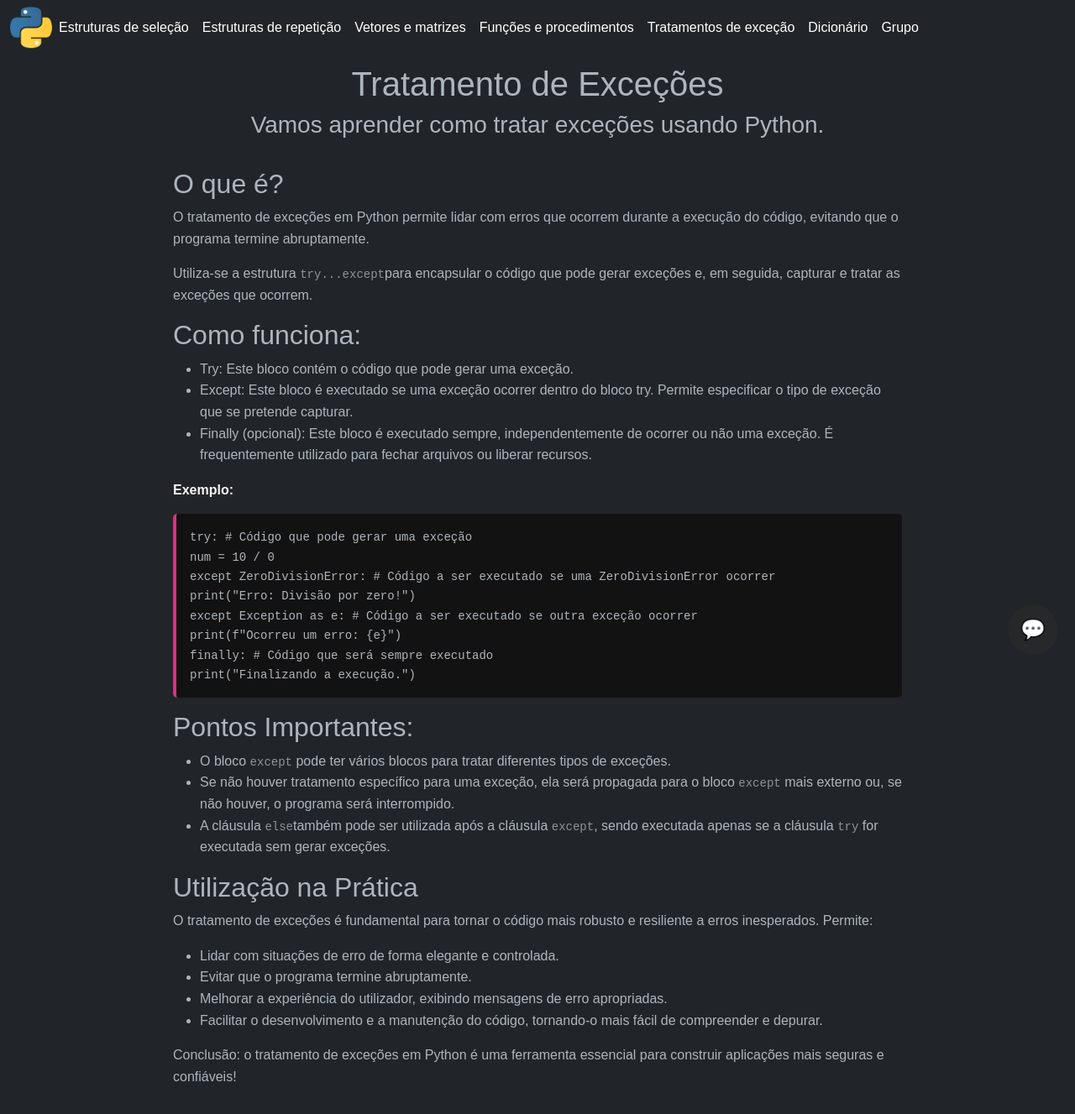
After one commit to DaviGaleno/projeto_final_ip_cc, a Flask app: page /tratamento in a window 1280 px wide. The commit adds this page. Shown: the whole page at 84% size. Run offline with Flask 3, Linux system fonts and the light colour scheme.

Commit message:
Add files via upload

```diff
--- a/app.py
+++ b/app.py
@@ -40,6 +40,14 @@ def vetoresematrizes():
 def estruturasdeseleção():
     return render_template('estruturasdeseleção.html')
 
+
+@app.route('/funcoeseprocedimentos')
+def funcoeseprocedimentos():
+    return render_template('funcoeseprocedimentos.html')
+
+@app.route('/tratamento')
+def tratamento():
+    return render_template('tratamento.html')
 
 @app.route('/estruturasderepetição')
 def estruturasderepetição():
--- a/templates/modelo.html
+++ b/templates/modelo.html
@@ -113,10 +113,10 @@
           <a class="nav-link active" href="vetoresematrizes">Vetores e matrizes</a>
         </li>
         <li class="nav-item">
-          <a class="nav-link active" href="#">Funções e procedimentos</a>
+          <a class="nav-link active" href="funcoeseprocedimentos">Funções e procedimentos</a>
         </li>
         <li class="nav-item">
-          <a class="nav-link active" href="#">Tratamentos de exceção</a>
+          <a class="nav-link active" href="tratamento">Tratamentos de exceção</a>
         </li>
         <li class="nav-item">
           <a class="nav-link active" href="dicionario">Dicionário</a>
--- /dev/null
+++ b/templates/tratamento.html
@@ -0,0 +1,133 @@
+{% extends "modelo.html" %}
+{% block conteudo %}
+
+<!DOCTYPE html>
+<html lang="pt-br">
+<head>
+  <meta charset="UTF-8">
+  <meta name="viewport" content="width=device-width, initial-scale=1.0">
+  <title>Tratamento de Exceções</title>
+
+  <style>
+
+    body {
+      font-family: 'Arial', 'sans-serif';
+      line-height: 1.6;
+      margin: 0;
+      padding: 0;
+      background-color: #212529;
+      color: #ADB5BD;
+    }
+
+    header {
+      background-color: #212529;
+      color: #ADB5BD;
+      padding: 10px;
+      text-align: center;
+    }
+
+    h1, h2 {
+      color: #ADB5BD;
+    }
+
+    h3 {
+      color: #ADB5BD;
+    }
+
+    main {
+      padding: 1rem;
+      max-width: 900px;
+      margin: auto;
+      background-color: #212529;
+      border-radius: 10px;
+    }
+
+    p {
+      margin-bottom: 1rem;
+    }
+
+    pre {
+      background-color: #131212;
+      padding: 1rem;
+      border-left: 4px solid #d63384;
+      overflow-x: auto;
+      border-radius: 5px;
+    }
+
+    code {
+      font-family: 'Courier New', Courier, monospace;
+      color: #8c949b;
+    }
+
+    strong {
+      color: #f7f3f3;
+    }
+
+    i {
+      color: #6c757d;
+    }
+  </style>
+</head>
+
+<body>
+  <header>
+    <h1>Tratamento de Exceções</h1>
+    <h3>Vamos aprender como tratar exceções usando Python.</h3>
+  </header>
+
+  <main>
+    <h2>O que é?</h2>
+    <p>O tratamento de exceções em Python permite lidar com erros que ocorrem durante a execução do código, evitando que o programa termine abruptamente.</p>
+    <p>Utiliza-se a estrutura <code>try...except</code>para encapsular o código que pode gerar exceções e, em seguida, capturar e tratar as exceções que ocorrem. </p>
+
+    <h2>Como funciona:</h2>
+
+     <ul>
+    <li>Try: Este bloco contém o código que pode gerar uma exceção.</li>
+    <li>Except: Este bloco é executado se uma exceção ocorrer dentro do bloco try. Permite especificar o tipo de exceção que se pretende capturar.</li>
+    <li>Finally (opcional): Este bloco é executado sempre, independentemente de ocorrer ou não uma exceção. É frequentemente utilizado para fechar arquivos ou liberar recursos. </li>
+  </ul>
+
+    <p><strong>Exemplo:</strong></p>
+
+    <pre><code>try: # Código que pode gerar uma exceção
+num = 10 / 0
+except ZeroDivisionError: # Código a ser executado se uma ZeroDivisionError ocorrer
+print("Erro: Divisão por zero!")
+except Exception as e: # Código a ser executado se outra exceção ocorrer
+print(f"Ocorreu um erro: {e}")
+finally: # Código que será sempre executado
+print("Finalizando a execução.")</code></pre>
+
+    <h2>Pontos Importantes:</h2>
+         <ul>
+    <li>O bloco <code>except</code> pode ter vários blocos para tratar diferentes tipos de exceções.</li>
+    <li>Se não houver tratamento específico para uma exceção, ela será propagada para o bloco <code>except</code> mais externo ou, se não houver, o programa será interrompido.</li>
+    <li>A cláusula <code>else</code>também pode ser utilizada após a cláusula <code>except</code>, sendo executada apenas se a cláusula <code>try</code> for executada sem gerar exceções. </li>
+  </ul>
+
+    <h2>Utilização na Prática</h2>
+
+    <p>O tratamento de exceções é fundamental para tornar o código mais robusto e resiliente a erros inesperados. Permite: </p>
+         <ul>
+    <li>Lidar com situações de erro de forma elegante e controlada.</li>
+    <li>Evitar que o programa termine abruptamente.</li>
+    <li>Melhorar a experiência do utilizador, exibindo mensagens de erro apropriadas.</li>
+    <li>Facilitar o desenvolvimento e a manutenção do código, tornando-o mais fácil de compreender e depurar.</li>
+  </ul>
+
+  <p>Conclusão: o tratamento de exceções em Python é uma ferramenta essencial para construir aplicações mais seguras e confiáveis! </p>
+  </main>
+</body>
+</html>
+
+
+
+
+
+
+
+</body>
+
+
+{% endblock %}
```
Also changed, not shown: templates/funcoeseprocedimentos.html (added, +114 -0 lines), templates/index.html (+4 -4 lines), templates/vetoresematrizes.html (+89 -27 lines), README.md.
